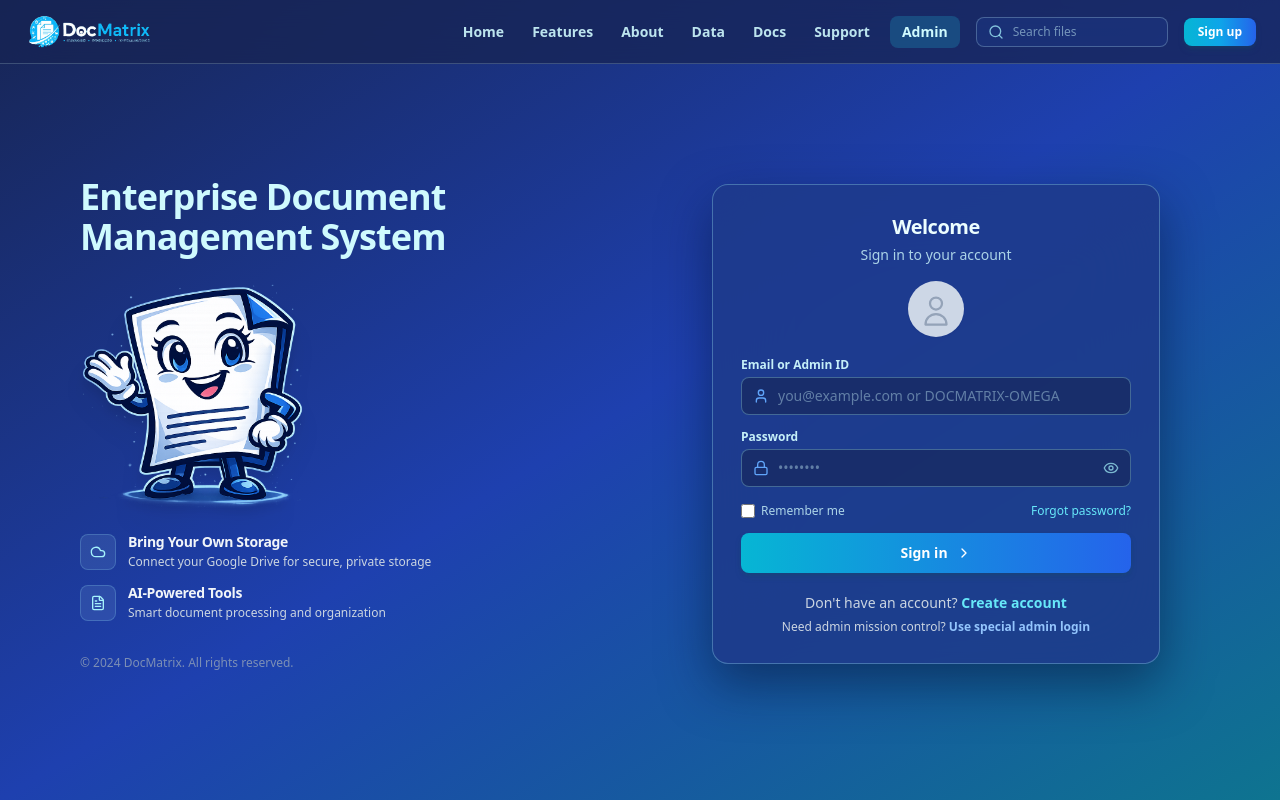
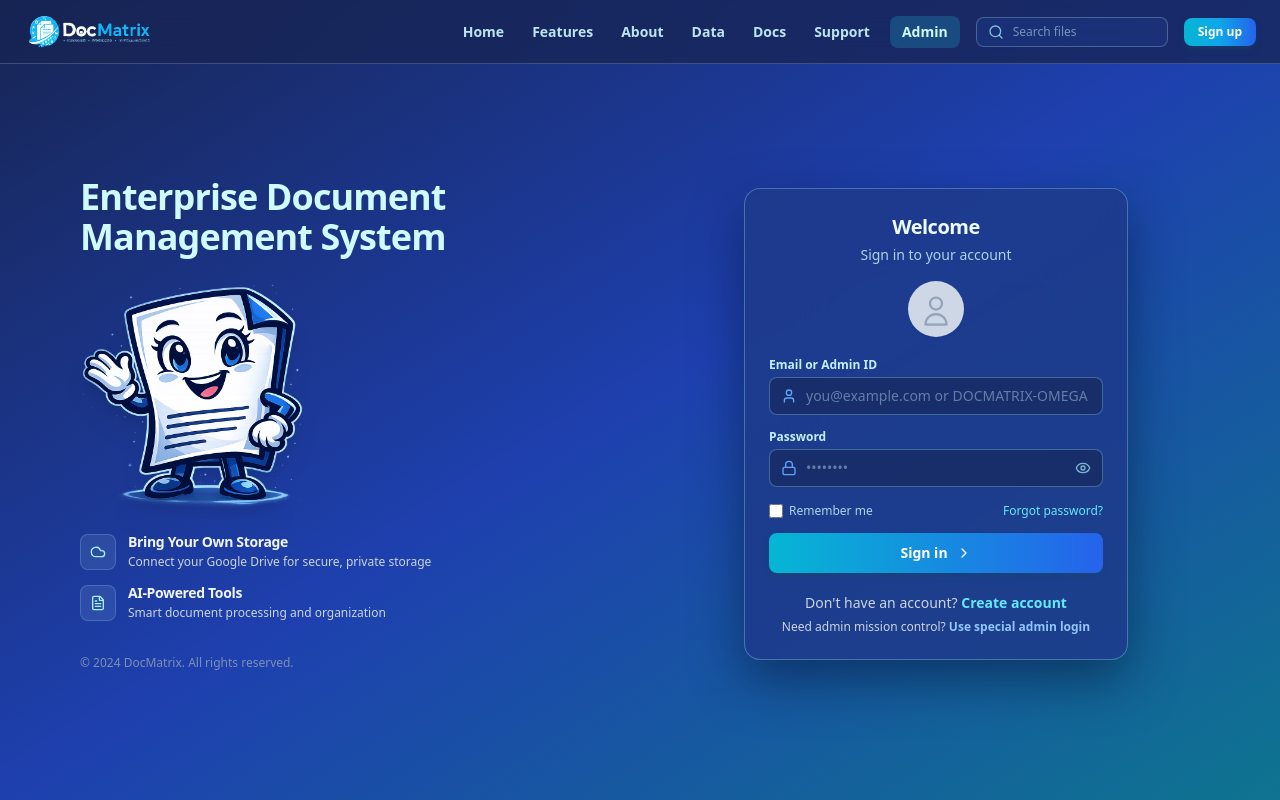
Before and after one commit to premnarayn13/SDMS, a React (Vite) app in the folder frontend/: page /login in a window 1280 px wide. Built offline with nearby package versions, Linux system fonts and the light colour scheme; no server answers.

Commit message:
Reduce login card width in LoginPage.jsx for a compact authentication layout

```diff
--- a/frontend/src/components/auth/LoginPage.jsx
+++ b/frontend/src/components/auth/LoginPage.jsx
@@ -165,9 +165,9 @@ export default function LoginPage() {
 
           {/* Right Panel - Login Form */}
           <div className="lg:col-span-6 flex items-center justify-center">
-            <div className="w-full max-w-sm sm:max-w-md relative">
+            <div className="w-full max-w-xs sm:max-w-sm relative">
               {/* Card */}
-              <div className="bg-blue-900/85 backdrop-blur-2xl rounded-2xl p-6 sm:p-7 border border-cyan-200/30 shadow-[0_20px_50px_rgba(4,18,50,0.5)]">
+              <div className="bg-blue-900/85 backdrop-blur-2xl rounded-2xl p-5 sm:p-6 border border-cyan-200/30 shadow-[0_20px_50px_rgba(4,18,50,0.5)]">
                 <div className="text-center mb-5">
                   <h2 className="text-xl font-bold tracking-tight text-cyan-50">Welcome</h2>
                   <p className="text-cyan-100/80 mt-1 text-xs sm:text-sm">Sign in to your account</p>
```
